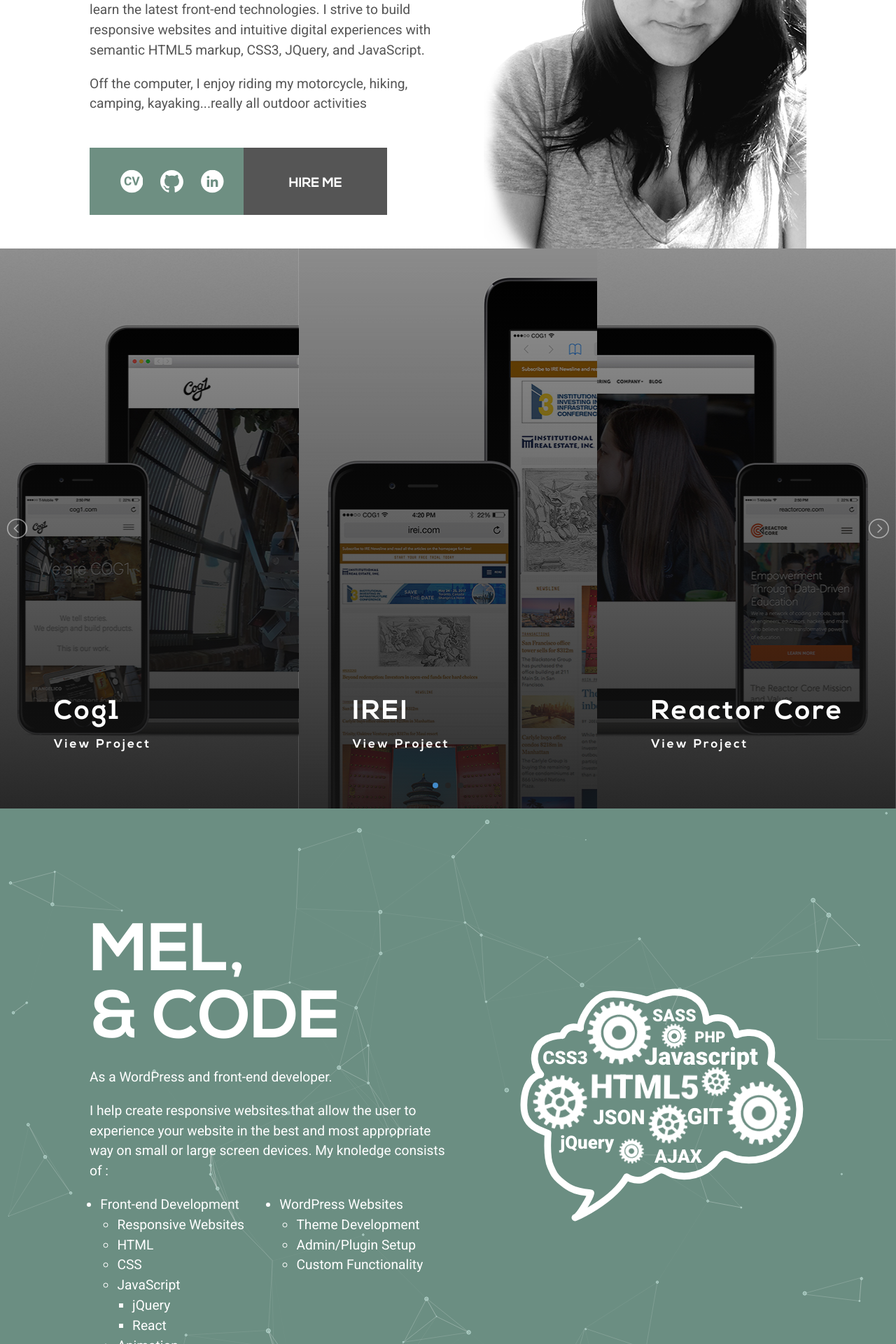
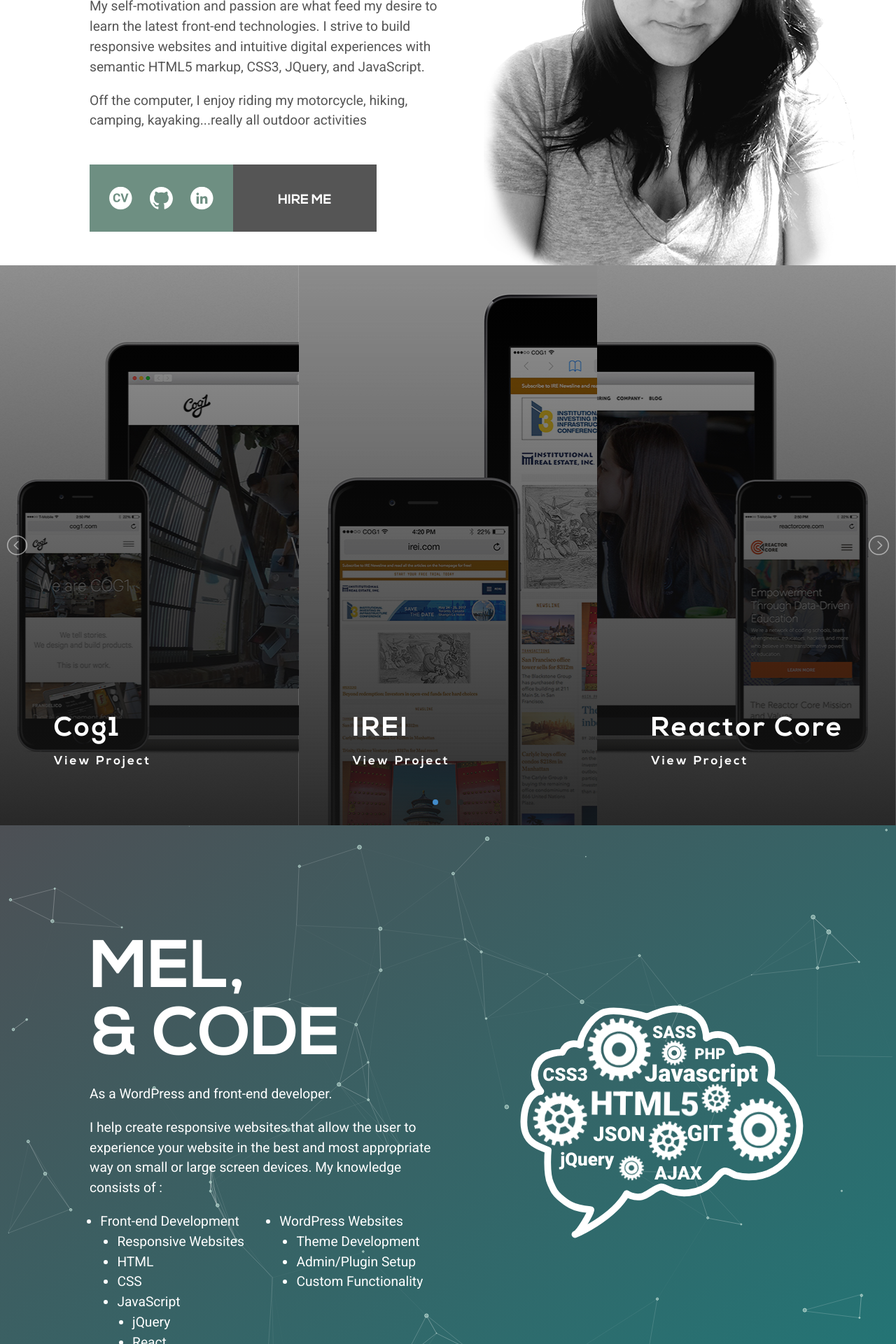
Before and after one commit to code-mel/portfolio, a PHP site: page / in a window 1280 px wide. Shown: the part 1280-3200 px from the top of the page at 70% size. Run offline with PHP 8.4, Linux system fonts and the light colour scheme.

Commit message:
style, typo fixes

```diff
--- a/css/custom.scss
+++ b/css/custom.scss
@@ -79,6 +79,7 @@
   overflow: scroll;
   h3 {
     margin-bottom: 1em;
+    font-size: 1.8em;
   }
   .project-img{
     height: 600px;
@@ -96,11 +97,11 @@
     transition: all .25s;
     width: 3em;
     height: 3em;
-    stroke: #FFF;
+    stroke: #6e8f82;
     fill: none;
     top: 1.5em;
     &:hover {
-      fill: black;
+      fill: #FFFFFF;
       cursor: crosshair;
     }
   }
@@ -280,7 +281,7 @@ nav {
     z-index: 30;
     transition: all .5s ease;
     img{
-      width: 120px;
+      width: 100px;
     }
   }
   .menu-button {
@@ -324,6 +325,9 @@ nav {
         transform: translateY(-.8em) translateX(0) rotate(-45deg);
         background-color: #FFF;
       }
+        span {
+          border-bottom: none;
+        }
     }
     &.menu-off {
       &:hover{
@@ -371,13 +375,15 @@ nav {
 .profile {
   padding: 8em 0 0 0;
   background-color: #fff;
+  h6{
+    margin-bottom: .25em;
+  }
   .row{
     position: relative;
   }
   .col.right-side {
     position: absolute;
     width: 45%;
-    overflow: hidden;
     //height: 100%;
     right: 0;
     img {
@@ -510,6 +516,7 @@ nav {
   position: relative;
   height: 100%;
   color: #FFFFFF;
+  background: #FFFFFF;
   z-index: 1;
 
   h6{
@@ -532,6 +539,13 @@ nav {
     }
   }
   .content-box {
+    ul{
+      padding-left: 3%;
+      list-style: initial;
+      ul {
+        padding-left: 10%;
+      }
+    }
     .skills{
       float: left;
       width: 47%;
@@ -543,7 +557,7 @@ nav {
     width: 100%;
     height: 100%;
     bottom: 4em;
-    background-color: #6b8e82;
+    background: linear-gradient(to bottom right, rgba(8, 12, 19, 0.72), rgba(0, 102, 102, 0.88));
     background-repeat: no-repeat;
     background-size: contain;
     background-position: 50% 50%;
--- a/css/styles.css
+++ b/css/styles.css
@@ -28,6 +28,9 @@ footer, header, hgroup, menu, nav, section {
 
 body {
   line-height: 1; }
+
+ol, ul {
+  list-style: none; }
 
 blockquote, q {
   quotes: none; }
@@ -101,11 +104,6 @@ p, ul {
   line-height: 150%;
   font-weight: 400; }
 
-ul {
-  padding-left: 3%; }
-  ul ul {
-    padding-left: 10%; }
-
 /************************
 ******* PRELOADER *******
 ************************/
@@ -176,7 +174,8 @@ ul {
   top: 0;
   overflow: scroll; }
   .modal h3 {
-    margin-bottom: 1em; }
+    margin-bottom: 1em;
+    font-size: 1.8em; }
   .modal .project-img {
     height: 600px;
     background-size: contain;
@@ -191,11 +190,11 @@ ul {
     transition: all .25s;
     width: 3em;
     height: 3em;
-    stroke: #FFF;
+    stroke: #6e8f82;
     fill: none;
     top: 1.5em; }
     .modal .modal-button .closebtn:hover, .modal .modal-button .linkbtn:hover {
-      fill: black;
+      fill: #FFFFFF;
       cursor: crosshair; }
   .modal .modal-button .linkbtn {
     top: 5.5em; }
@@ -327,7 +326,7 @@ nav {
     z-index: 30;
     transition: all .5s ease; }
     nav .logo img {
-      width: 120px; }
+      width: 100px; }
   nav .menu-button {
     position: absolute;
     top: 2.4em;
@@ -359,6 +358,8 @@ nav {
     nav .menu-button.menu-on .menu-button-bottom {
       transform: translateY(-0.8em) translateX(0) rotate(-45deg);
       background-color: #FFF; }
+    nav .menu-button.menu-on span {
+      border-bottom: none; }
     nav .menu-button.menu-off:hover .menu-button-top {
       top: 10px; }
     nav .menu-button.menu-off:hover .menu-button-bottom {
@@ -388,12 +389,13 @@ nav {
 .profile {
   padding: 8em 0 0 0;
   background-color: #fff; }
+  .profile h6 {
+    margin-bottom: .25em; }
   .profile .row {
     position: relative; }
   .profile .col.right-side {
     position: absolute;
     width: 45%;
-    overflow: hidden;
     right: 0; }
     .profile .col.right-side img {
       width: auto; }
@@ -495,6 +497,7 @@ nav {
   position: relative;
   height: 100%;
   color: #FFFFFF;
+  background: #FFFFFF;
   z-index: 1;
   /* ---- particles.js container ---- */ }
   .experience h6 {
@@ -508,6 +511,11 @@ nav {
       .experience .col.second svg {
         width: 80%;
         float: right; }
+  .experience .content-box ul {
+    padding-left: 3%;
+    list-style: initial; }
+    .experience .content-box ul ul {
+      padding-left: 10%; }
   .experience .content-box .skills {
     float: left;
     width: 47%; }
@@ -516,7 +524,7 @@ nav {
     width: 100%;
     height: 100%;
     bottom: 4em;
-    background-color: #6b8e82;
+    background: linear-gradient(to bottom right, rgba(8, 12, 19, 0.72), rgba(0, 102, 102, 0.88));
     background-repeat: no-repeat;
     background-size: contain;
     background-position: 50% 50%;
--- a/css/styles.scss
+++ b/css/styles.scss
@@ -27,9 +27,9 @@ footer, header, hgroup, menu, nav, section {
 body {
     line-height: 1;
 }
-//ol, ul {
-//    list-style: none;
-//}
+ol, ul {
+    list-style: none;
+}
 blockquote, q {
     quotes: none;
 }
@@ -118,12 +118,12 @@ p, ul {
     line-height: 150%;
     font-weight: 400;
 }
-ul {
-   padding-left: 3%;
-    ul{
-        padding-left: 10%;
-    }
-}
+//ul {
+//   padding-left: 3%;
+//    ul{
+//        padding-left: 10%;
+//    }
+//}
 
 
 @import "custom.scss";
--- a/home.html
+++ b/home.html
@@ -129,7 +129,7 @@
     <div class="row project-detail">
 
         <div class="col">
-            <h3>Technologies</h3>
+            <h3>Built With </h3>
             <ul class="modal-list"> </ul>
         </div>
         <div class="col">
@@ -149,7 +149,7 @@
                 <h6>MEL,</br> & CODE</h6>
                 <p> As a WordPress and front-end developer.</p>
                 <p>I help create responsive websites that allow the user to experience your website in the
-                    best and most appropriate way on small or large screen devices. My knoledge consists of :</p>
+                    best and most appropriate way on small or large screen devices. My knowledge consists of :</p>
 
                 <ul class="skills">
                     <li>Front-end Development
```
Also changed, not shown: 1 other file.
